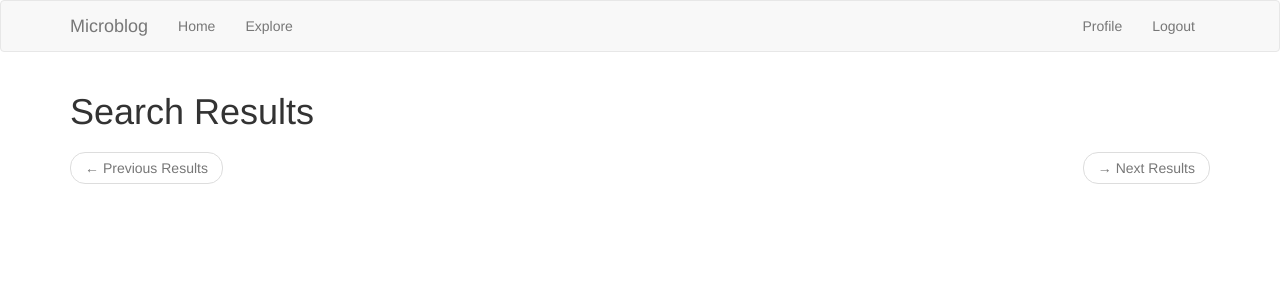
After one commit to okovko/microblog, a Python web app: template app/templates/search.html in a window 1280 px wide. The commit adds this page. Shown: the top 300 px of the page. Run offline with Jinja, Linux system fonts and the light colour scheme; the template is opened without the code that fills it, so the values that code supplies are empty; some libraries are stand-ins or nearby versions.

Commit message:
added search functionality to front end

```diff
--- a/app/templates/base.html
+++ b/app/templates/base.html
@@ -45,6 +45,15 @@
 				<li><a href="{{ url_for('main.index') }}">{{ _('Home') }}</a></li>
 				<li><a href="{{ url_for('main.explore') }}">{{ _('Explore') }}</a></li>
 			</ul>
+			{% if g.search_form %}
+			<form class="navbar-form navbar-left" method="get"
+				  action="{{ url_for('main.search')  }}">
+				<div class="form-group">
+					{{ g.search_form.query(size=20, class="form-control",
+						placeholder=g.search_form.query.label.text) }}
+				</div>
+			</form>
+			{% endif %}
 			<ul class="nav navbar-nav navbar-right">
 				{% if current_user.is_anonymous %}
 				<li><a href="{{ url_for('main.index') }}">{{ _('Login') }}</a></li>
--- /dev/null
+++ b/app/templates/search.html
@@ -0,0 +1,25 @@
+{% extends "base.html" %}
+{% import 'macros.html' as macros %}
+
+{% block app_content %}
+<h1>{{ _('Search Results') }}</h1>
+	{% for p in posts %}
+		{{ macros.post(p) }}
+	{% endfor %}
+	<nav aria-label="...">
+		<ul class="pager">
+			<li class="previous{% if not prev_url %} disabled{% endif %}">
+				<a href="{{ prev_url or '#' }}">
+					<span aria-hidden="true">&larr;</span>
+					{{ _('Previous Results') }}
+				</a>
+			</li>
+			<li class="next{% if not next_url %} disabled{% endif %}">
+				<a href="{{ next_url or '#' }}">
+					<span aria-hidden="true">&rarr;</span>
+					{{ _('Next Results') }}
+				</a>
+			</li>
+		</ul>
+	</nav>
+{% endblock %}
```
Also changed, not shown: app/main/forms.py (+11 -0 lines), app/main/routes.py (+17 -0 lines).
